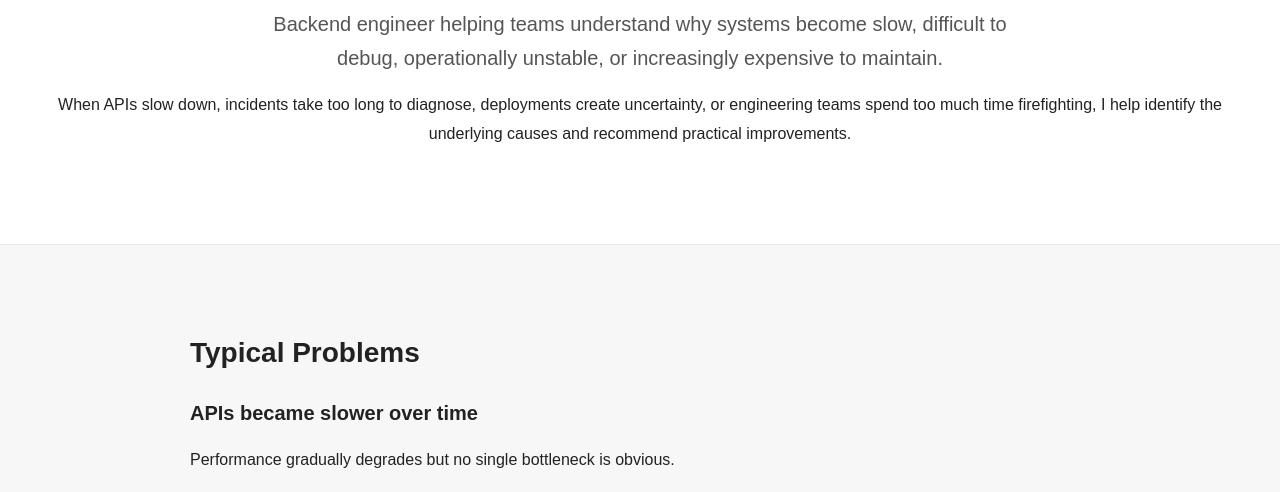
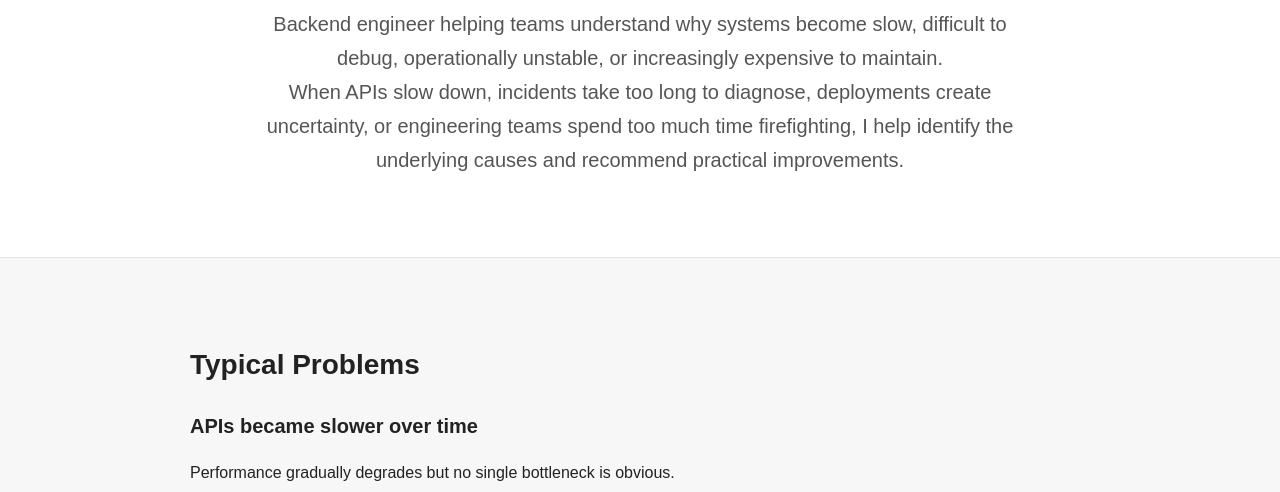
Before and after one commit to sumitdehankar/website, a plain HTML site: page index.html in a window 1280 px wide. Shown: the part 277-769 px from the top of the page. Drawn offline with Linux system fonts and the light colour scheme.

Commit message:
Add class to tagline paragraph for improved styling consistency

```diff
--- a/index.html
+++ b/index.html
@@ -26,7 +26,7 @@
         maintain.
       </p>
 
-      <p>
+      <p class="tagline">
         When APIs slow down, incidents take too long to diagnose, deployments
         create uncertainty, or engineering teams spend too much time
         firefighting, I help identify the underlying causes and recommend
```
